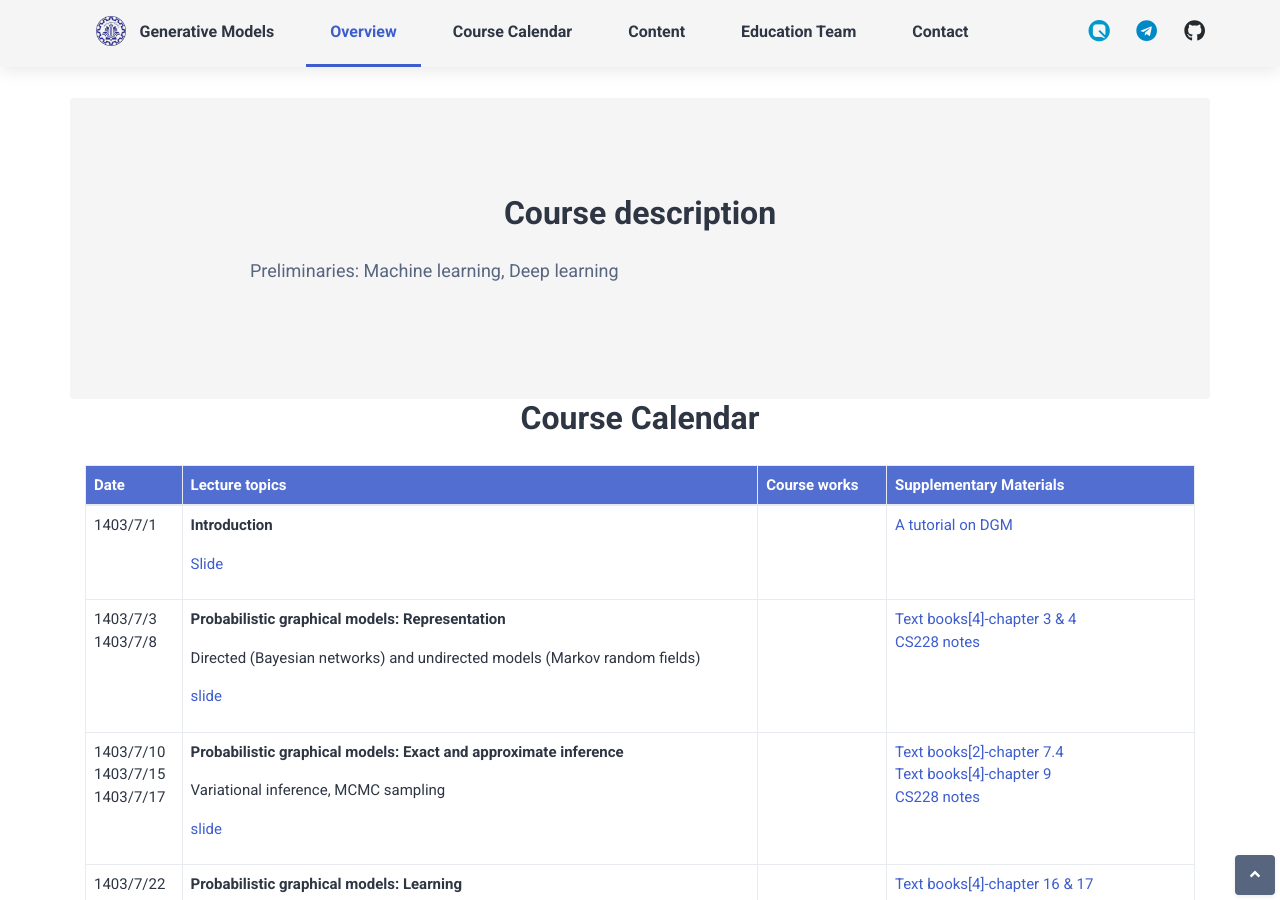
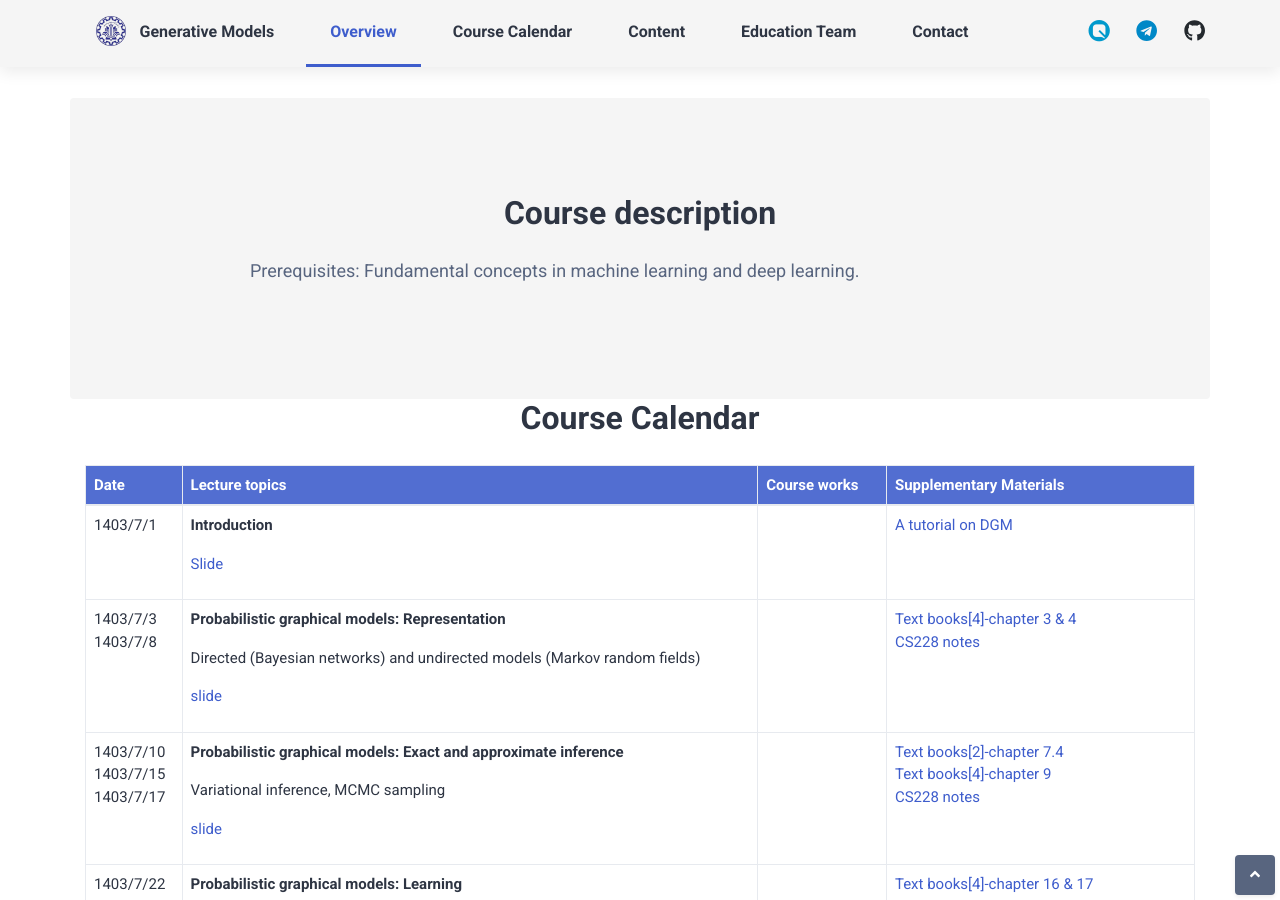
Before and after one commit to Sharif-CS-GenerativeModels/Sharif-CS-GenerativeModels.github.io, a Jekyll site: the page built from index.html, in a window 1280 px wide and 900 px high, scrolled down 329 px. Built offline with Jekyll 4.4.1, drawn with Linux system fonts in a browser that asks for light colours; some web fonts are replaced; comment, search, counter and statistics services are not loaded.

Commit message:
Update overview.yml

```diff
--- a/_data/overview.yml
+++ b/_data/overview.yml
@@ -1,3 +1,3 @@
 title: Course description
 content: "This course offers an in-depth exploration of the cutting-edge techniques behind data generation modeling in artificial intelligence. It provides a comprehensive understanding of how generative models can learn complex data distributions and produce novel outputs, such as realistic images, texts, and sounds. To this end, the probabilistic foundations behind both of shallow and deep generative models are introduced. The course equips participants with the theoretical foundations and practical skills necessary to excel in both academic research and industry applications."
-content: "Preliminaries: Machine learning, Deep learning"
+content: "Prerequisites: Fundamental concepts in machine learning and deep learning."
```
